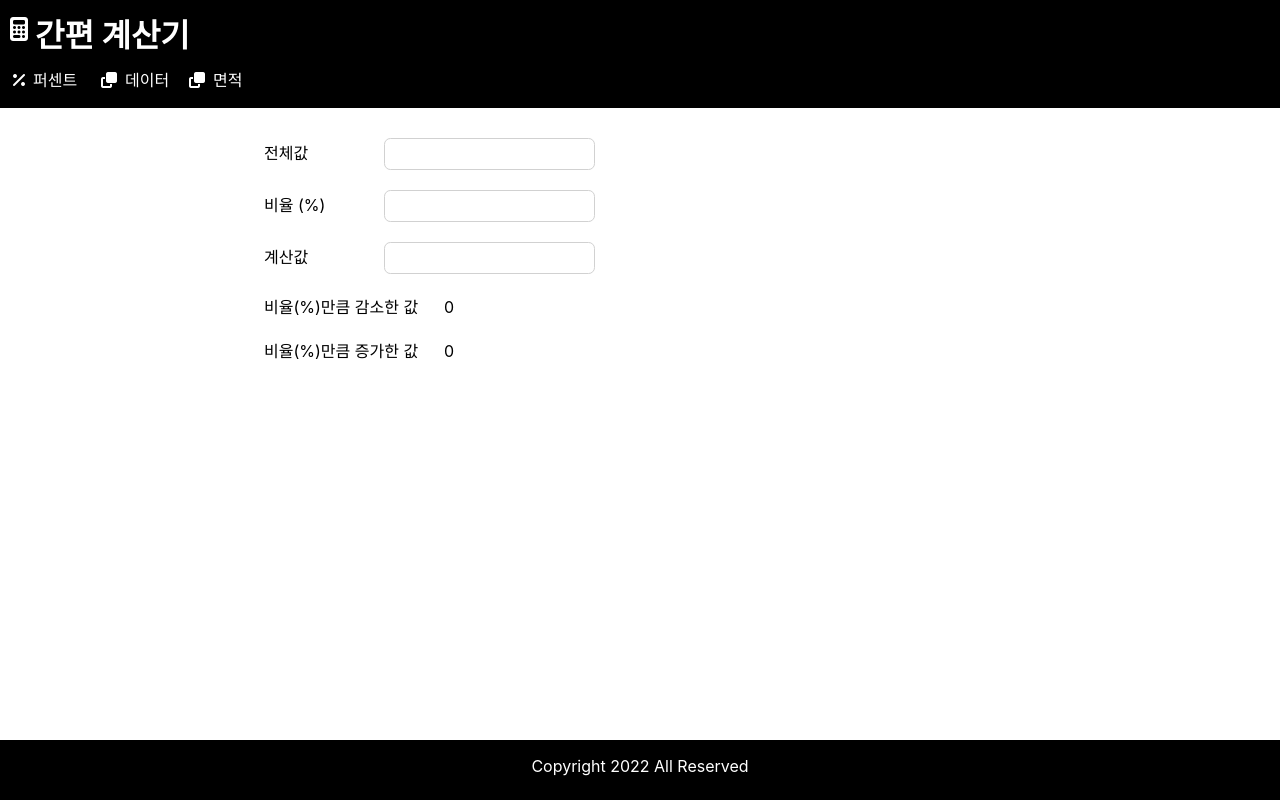
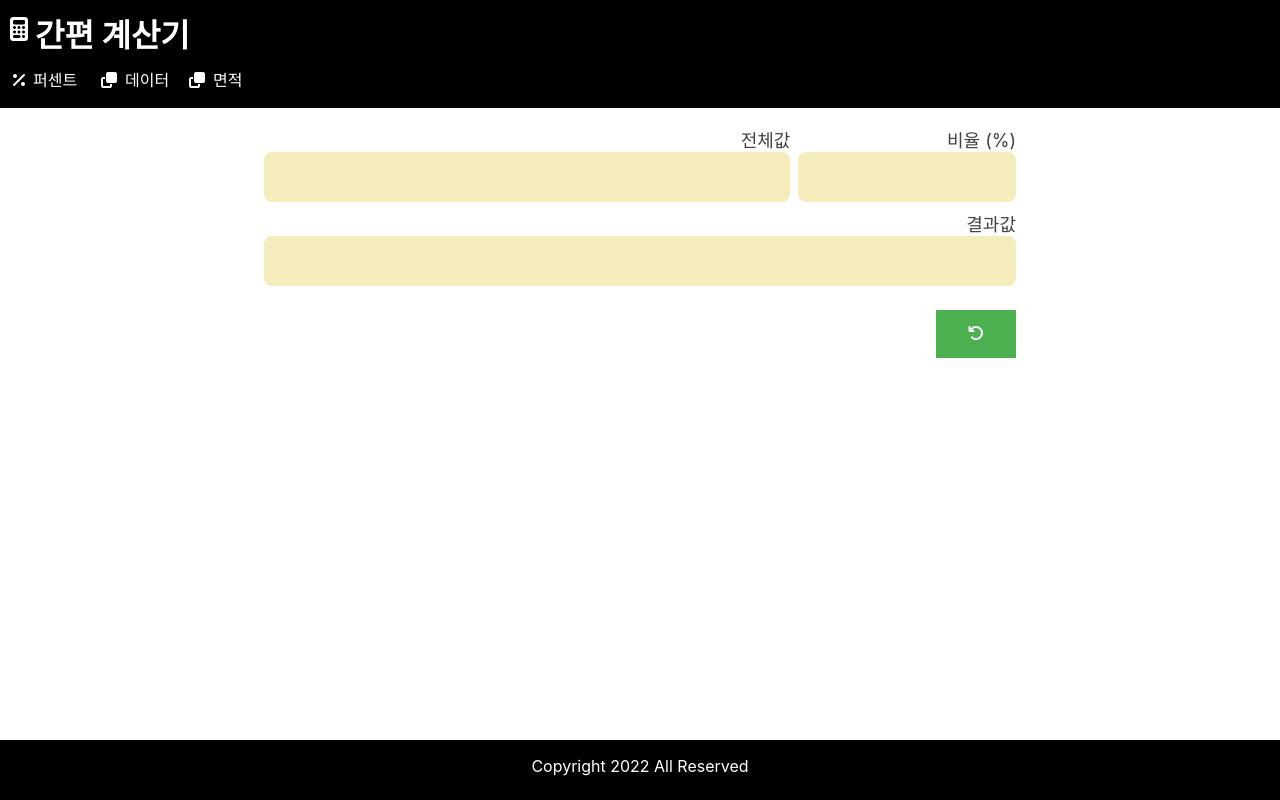
Before and after one commit to uuunani/UnitConvertor, a React (Create React App) app: page / in a window 1280 px wide. Built offline with nearby package versions, Linux system fonts and the light colour scheme.

Commit message:
feat: 페이지별 리셋 기능 추가 & 퍼센트 계산 스타일 수정

```diff
--- a/src/assets/css/pages/DataSize.module.css
+++ b/src/assets/css/pages/DataSize.module.css
@@ -13,6 +13,7 @@ input::-webkit-inner-spin-button {
 }
 
 .process_wrap {
+  margin-top: 0.5rem;
 }
 
 .result_wrap {
@@ -108,3 +109,19 @@ article .output_wrap select {
 
 article .output_wrap select option {
 }
+
+article .func_wrap {
+  width: 100%;
+  text-align: right;
+}
+
+article .func_wrap button {
+  background-color: #4caf50; /* Green */
+  border: none;
+  color: white;
+  padding: 15px 32px;
+  text-align: center;
+  text-decoration: none;
+  display: inline-block;
+  font-size: 16px;
+}
--- a/src/assets/css/pages/Percent.module.css
+++ b/src/assets/css/pages/Percent.module.css
@@ -6,28 +6,105 @@ article {
   padding-right: 0.5rem;
 }
 
-.article div label input {
-  background-color: transparent;
-  border: 0.1rem solid #d1d1d1;
-  border-radius: 0.4rem;
+article .process_wrap {
+  margin-top: 0.5rem;
+}
+
+article .process_wrap label {
+  display: inline-block;
+}
+
+article .process_wrap label.lbl_base_amt {
+  width: 70%;
+  font-size: 18px;
+  color: #424242;
+  text-align: right;
+}
+
+article .process_wrap label.lbl_percent {
+  width: 29%;
+  margin-left: 1%;
+  font-size: 18px;
+  color: #424242;
+  text-align: right;
+}
+
+article .result_wrap {
+  margin-top: 0.5rem;
+}
+
+article .result_wrap label.lbl_result {
+  display: inline-block;
+  width: 100%;
+  font-size: 18px;
+  color: #424242;
+  text-align: right;
+}
+
+article input {
+  width: 100%;
+  height: 50px;
+  line-height: 50px;
+  font-size: 32px;
+  text-align: right;
+  padding-right: 0.5rem;
+  border: 0;
+  border-radius: 0.5rem;
   box-shadow: none;
   box-sizing: inherit;
-  height: 2rem;
-  padding: 0.6rem 1rem;
+  -webkit-box-flex: 1;
+  -webkit-appearance: none;
 }
 
-.article div label span.input_text {
-  display: inline-block;
-  width: 120px;
+article .process_wrap label input {
+  color: #000000;
+  background-color: #f5ecbc;
 }
 
-.article div label span.text {
-  display: inline-block;
-  width: 180px;
+article .result_wrap label input {
+  color: #db4242;
+  background-color: #f5ecbc;
 }
 
-.article div label span.warring {
+article .detail_wrap {
+  display: block;
+  margin-top: 1.5rem;
+}
+
+article .detail_wrap ul {
+  padding-left: 0;
+}
+
+article .detail_wrap ul li {
+  width: 100%;
+  text-align: right;
+  color: #424242;
+  font-size: 18px;
+  margin-top: 7px;
+}
+
+article .detail_wrap ul li span.text1 {
+  color: #424242;
+  font-weight: bold;
+}
+
+article .detail_wrap ul li span.text2 {
+  color: #db4242;
+  font-weight: bold;
+}
+
+article .func_wrap {
+  width: 100%;
+  text-align: right;
+}
+
+article .func_wrap button {
+  background-color: #4caf50; /* Green */
+  border: none;
+  color: white;
+  padding: 15px 32px;
+  text-align: center;
+  text-decoration: none;
   display: inline-block;
-  width: 100px;
-  color: red;
+  font-size: 16px;
 }
--- a/src/pages/DataSize.jsx
+++ b/src/pages/DataSize.jsx
@@ -49,6 +49,11 @@ function DataSize() {
     reset.pb = 0;
     reset.eb = 0;
     setDispDataSize(reset);
+
+    refIptIn.current.value = '';
+    refIptOut.current.value = '';
+    refSelIn.current.value = 'MB';
+    refSelOut.current.value = 'GB';
   };
 
   // INPUT 태그 Validation 함수
@@ -296,6 +301,11 @@ function DataSize() {
         </div>
       </div>
       <div className={styles.detail_wrap}>{detailView}</div>
+      <div className={styles.func_wrap}>
+        <button type="button" className={styles.reset_btn} onClick={resetState}>
+          <i className="fa-solid fa-arrow-rotate-left" />
+        </button>
+      </div>
     </article>
   );
 }
--- a/src/pages/Percent.jsx
+++ b/src/pages/Percent.jsx
@@ -1,105 +1,144 @@
 import React, { useState, useRef } from 'react';
-
 import styles from '../assets/css/pages/Percent.module.css';
-
 import calc from '../utils/calculate.percent';
 
 function Percent() {
+  const [baseAmt, setBaseAmt] = useState();
+  const [percent, setPercent] = useState();
+  const [resultAmt, setResultAmt] = useState();
+
   const [minusAmt, setMinusAmt] = useState(0);
   const [plusAmt, setPlusAmt] = useState(0);
 
-  const refBaseAmt = useRef();
-  const refPercent = useRef();
-  const refPercentAmt = useRef();
+  const baseAmtRef = useRef();
+  const percentRef = useRef();
+  const resultAmtRef = useRef();
+
+  const resetState = () => {
+    setBaseAmt(0);
+    setPercent(0);
+    setResultAmt(0);
+    setMinusAmt(0);
+    setPlusAmt(0);
+
+    baseAmtRef.current.value = '';
+    percentRef.current.value = '';
+    resultAmtRef.current.value = '';
+  };
 
   // 키업 이벤트
   const onKeyupPercentAmt = () => {
-    let baseAmt = refBaseAmt.current.value;
-    let percent = refPercent.current.value;
+    const cBaseAmt = parseFloat(baseAmtRef.current.value);
+    const cPercent = parseFloat(percentRef.current.value);
 
-    // float 타입으로 변경
-    baseAmt = parseFloat(baseAmt);
-    percent = parseFloat(percent);
+    if (cBaseAmt > 0 && cPercent > 0) {
+      const cResultAmt = calc.percentAmt(cBaseAmt, cPercent);
+      resultAmtRef.current.value = cResultAmt;
 
-    if (baseAmt > 0 && percent > 0) {
-      // 퍼센트금액 계산
-      const percentAmt = calc.percentAmt(baseAmt, percent);
-
-      // 화면 업데이트
-      refPercentAmt.current.value = percentAmt;
-
-      setMinusAmt(calc.minus(baseAmt, percentAmt));
-      setPlusAmt(calc.plus(baseAmt, percentAmt));
+      // state 업데이트
+      setBaseAmt(cBaseAmt);
+      setPercent(cPercent);
+      setResultAmt(cResultAmt);
+      setMinusAmt(calc.minus(cBaseAmt, cResultAmt));
+      setPlusAmt(calc.plus(cBaseAmt, cResultAmt));
     }
   };
 
   // 키업 이벤트
   const onKeyupPercent = () => {
-    const baseAmt = parseFloat(refBaseAmt.current.value);
-    const percentAmt = parseFloat(refPercentAmt.current.value);
+    const cBaseAmt = parseFloat(baseAmtRef.current.value);
+    const cResultAmt = parseFloat(resultAmtRef.current.value);
 
-    if (baseAmt > 0 && percentAmt > 0) {
+    if (cBaseAmt > 0 && cResultAmt > 0) {
       // 퍼센트 계산
-      const percent = calc.percent(baseAmt, percentAmt);
+      const cPercent = calc.percent(cBaseAmt, cResultAmt);
+      percentRef.current.value = cPercent;
 
-      // 화면 업데이트
-      refPercent.current.value = percent;
-      setMinusAmt(calc.minus(baseAmt, percentAmt));
-      setPlusAmt(calc.plus(baseAmt, percentAmt));
+      // state 업데이트
+      setBaseAmt(cBaseAmt);
+      setPercent(cPercent);
+      setResultAmt(cResultAmt);
+      setMinusAmt(calc.minus(cBaseAmt, cResultAmt));
+      setPlusAmt(calc.plus(cBaseAmt, cResultAmt));
     }
   };
 
+  let detailView = null;
+  if ((baseAmt > 0 && percent > 0) || (baseAmt > 0 && resultAmt > 0)) {
+    detailView = (
+      <ul>
+        <li>
+          <span className={styles.text1}>
+            {parseFloat(baseAmt)}의 {parseFloat(percent)}% 는{' '}
+          </span>{' '}
+          <span className={styles.text2}>{parseFloat(resultAmt)}</span>
+          <span className={styles.text1}>입니다</span>
+        </li>
+        <li>
+          <span className={styles.text1}>
+            {parseFloat(baseAmt)}
+            에서 {parseFloat(percent)}% 만큼 증가한 값은&nbsp;
+          </span>
+          <span className={styles.text2}>{parseFloat(plusAmt)}</span>
+        </li>
+        <li>
+          <span className={styles.text1}>
+            {parseFloat(baseAmt)}
+            에서 {parseFloat(percent)}% 만큼 감소한 값은&nbsp;
+          </span>
+          <span className={styles.text2}>{parseFloat(minusAmt)}</span>
+        </li>
+      </ul>
+    );
+  }
+
   return (
     <article className={styles.article}>
-      <div>
-        <br />
-        <label htmlFor="idBaseAmt">
-          <span className={styles.input_text}>전체값</span>
+      <div className={styles.process_wrap}>
+        <label className={styles.lbl_base_amt} htmlFor="idBaseAmt">
+          <span className={styles.text}>전체값</span>
           <input
             type="number"
             id="idBaseAmt"
-            ref={refBaseAmt}
+            ref={baseAmtRef}
             onKeyUp={onKeyupPercentAmt}
+            onChange={() => {
+              setBaseAmt(baseAmtRef.current.value);
+            }}
           />
         </label>
-        <br />
-        <br />
-        <label htmlFor="idPercent">
-          <span className={styles.input_text}>비율 (%)</span>
+        <label className={styles.lbl_percent} htmlFor="idPercent">
+          <span className={styles.text}>비율 (%)</span>
           <input
             type="number"
             id="idPercent"
-            ref={refPercent}
+            ref={percentRef}
             onKeyUp={onKeyupPercentAmt}
+            onChange={() => {
+              setPercent(percentRef.current.value);
+            }}
           />
         </label>
-        <br />
-        <br />
-        <label htmlFor="idPercentAmt">
-          <span className={styles.input_text}>계산값</span>
+      </div>
+      <div className={styles.result_wrap}>
+        <label className={styles.lbl_result} htmlFor="idResultAmt">
+          <span className={styles.text}>결과값</span>
           <input
             type="number"
-            ref={refPercentAmt}
-            id="idPercentAmt"
+            id="idResultAmt"
+            ref={resultAmtRef}
             onKeyUp={onKeyupPercent}
+            onChange={() => {
+              setResultAmt(resultAmtRef.current.value);
+            }}
           />
         </label>
-        <br />
-        <br />
-        <label htmlFor="idMinusAmt">
-          <span className={styles.text}>비율(%)만큼 감소한 값</span>
-          <span id="idMinusAmt">
-            {minusAmt.toString().replace(/\B(?=(\d{3})+(?!\d))/g, ',')}
-          </span>
-        </label>
-        <br />
-        <br />
-        <label htmlFor="idPlusAmt">
-          <span className={styles.text}>비율(%)만큼 증가한 값</span>
-          <span id="idPlusAmt">
-            {plusAmt.toString().replace(/\B(?=(\d{3})+(?!\d))/g, ',')}
-          </span>
-        </label>
+      </div>
+      <div className={styles.detail_wrap}>{detailView}</div>
+      <div className={styles.func_wrap}>
+        <button type="button" className={styles.reset_btn} onClick={resetState}>
+          <i className="fa-solid fa-arrow-rotate-left" />
+        </button>
       </div>
     </article>
   );
```
